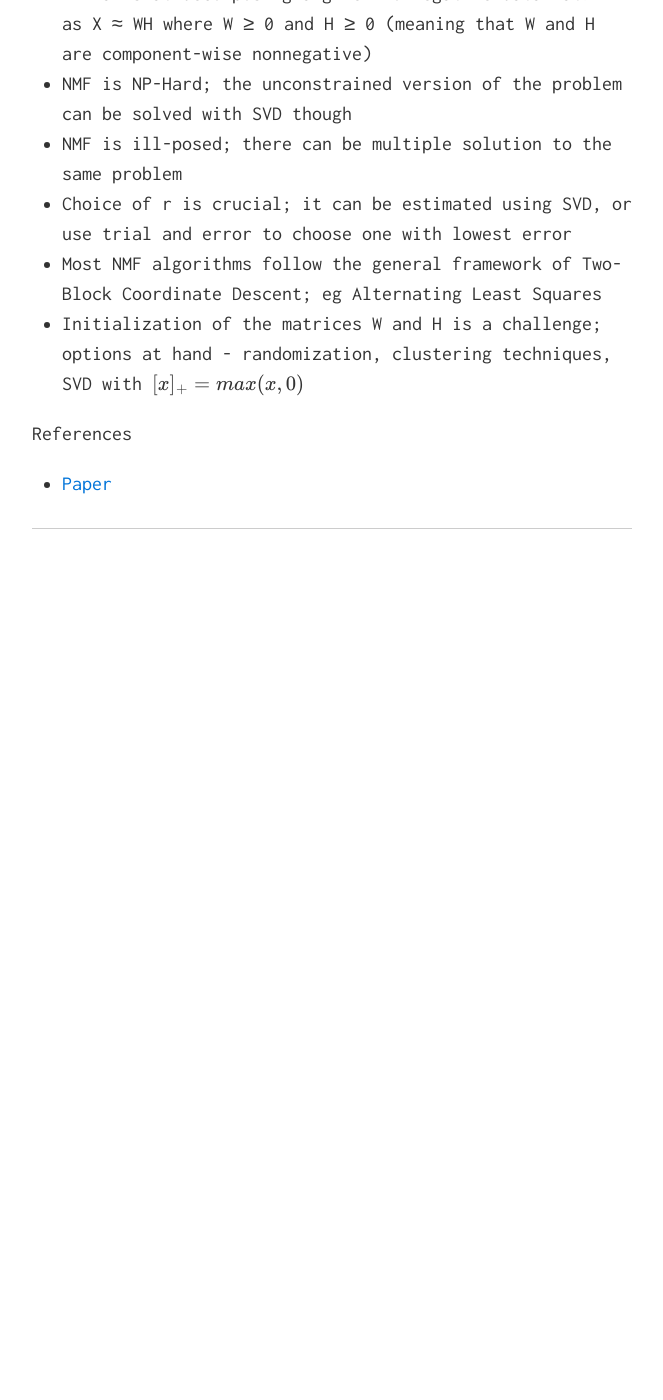
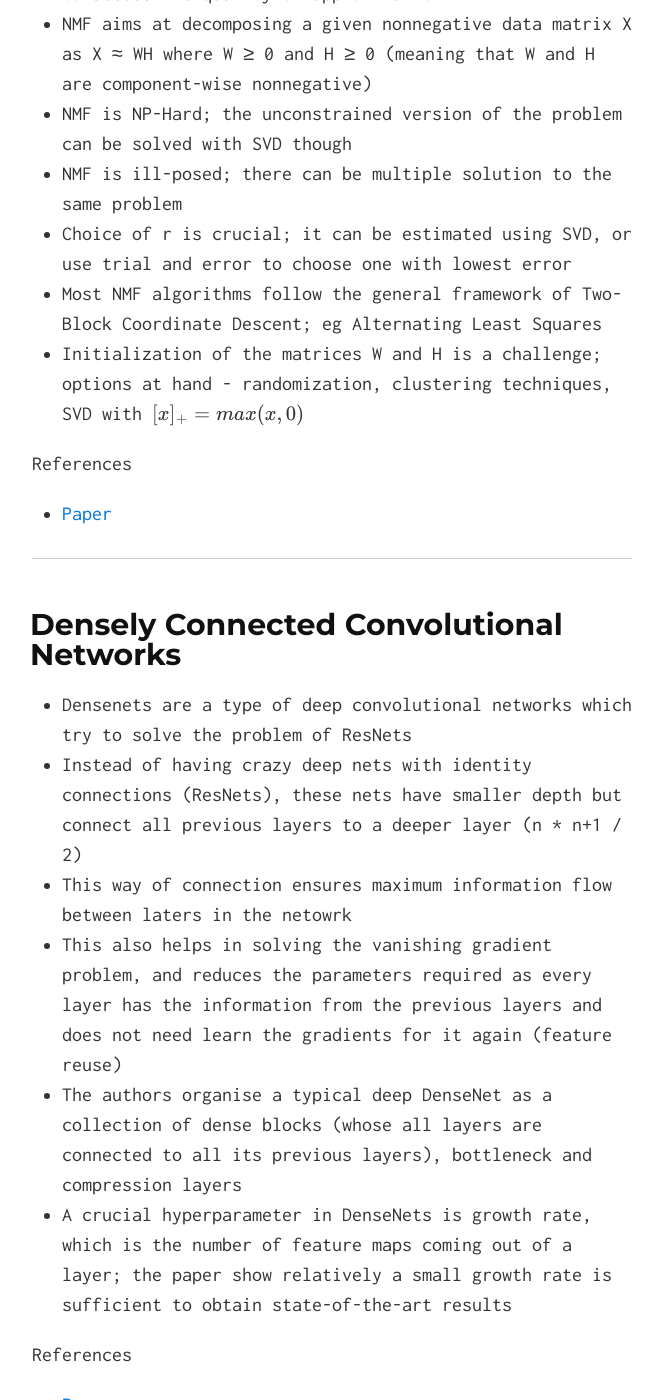
Before and after one commit to divyanshk/Papers-Blogs, a Jekyll site: the page built from index.md, in a window 1280 px wide and 1400 px high, scrolled down 3572 px. Shown: the whole window, without its empty margins (308-971 px from the left). Built offline with Jekyll 4.4.1, drawn with Linux system fonts in a browser that asks for light colours; formulas are drawn with MathJax 3; before the commit the page ends 4202 px from its top, so only the background shows below that.

Commit message:
densenet

```diff
--- a/index.md
+++ b/index.md
@@ -5,6 +5,7 @@ layout: default
 [Mathematics of Deep Learning](#vidal)
 [Wasserstein GAN](#wgan)
 [Why and How of Nonnegative Matrix Factorization](#nmf)
+[DenseNet](#dense)
 
 ---
 
@@ -73,3 +74,17 @@ References
 * [Paper](https://arxiv.org/abs/1401.5226)
 
 ---
+
+## <a name="dense"></a>Densely Connected Convolutional Networks
+
+* Densenets are a type of deep convolutional networks which try to solve the problem of ResNets
+* Instead of having crazy deep nets with identity connections (ResNets), these nets have smaller depth but connect all previous layers to a deeper layer (n * n+1 / 2)
+* This way of connection ensures maximum information flow between laters in the netowrk
+* This also helps in solving the vanishing gradient problem, and reduces the parameters required as every layer has the information from the previous layers and does not need learn the gradients for it again (feature reuse)
+* The authors organise a typical deep DenseNet as a collection of dense blocks (whose all layers are connected to all its previous layers), bottleneck and compression layers
+* A crucial hyperparameter in DenseNets is growth rate, which is the number of feature maps coming out of a layer; the paper show relatively a small growth rate is sufficient to obtain state-of-the-art results
+
+References
+* [Paper](https://arxiv.org/abs/1608.06993)
+
+---
```
